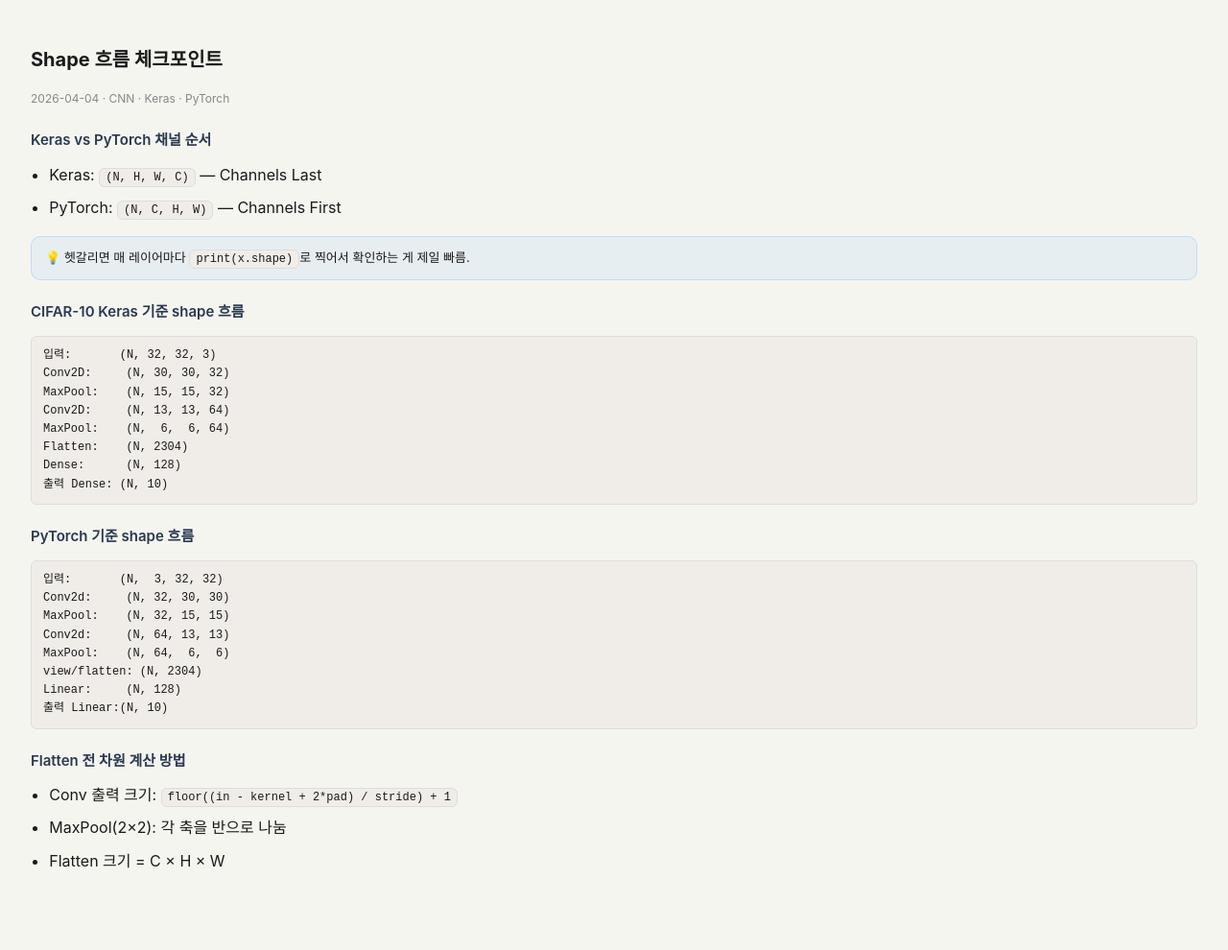
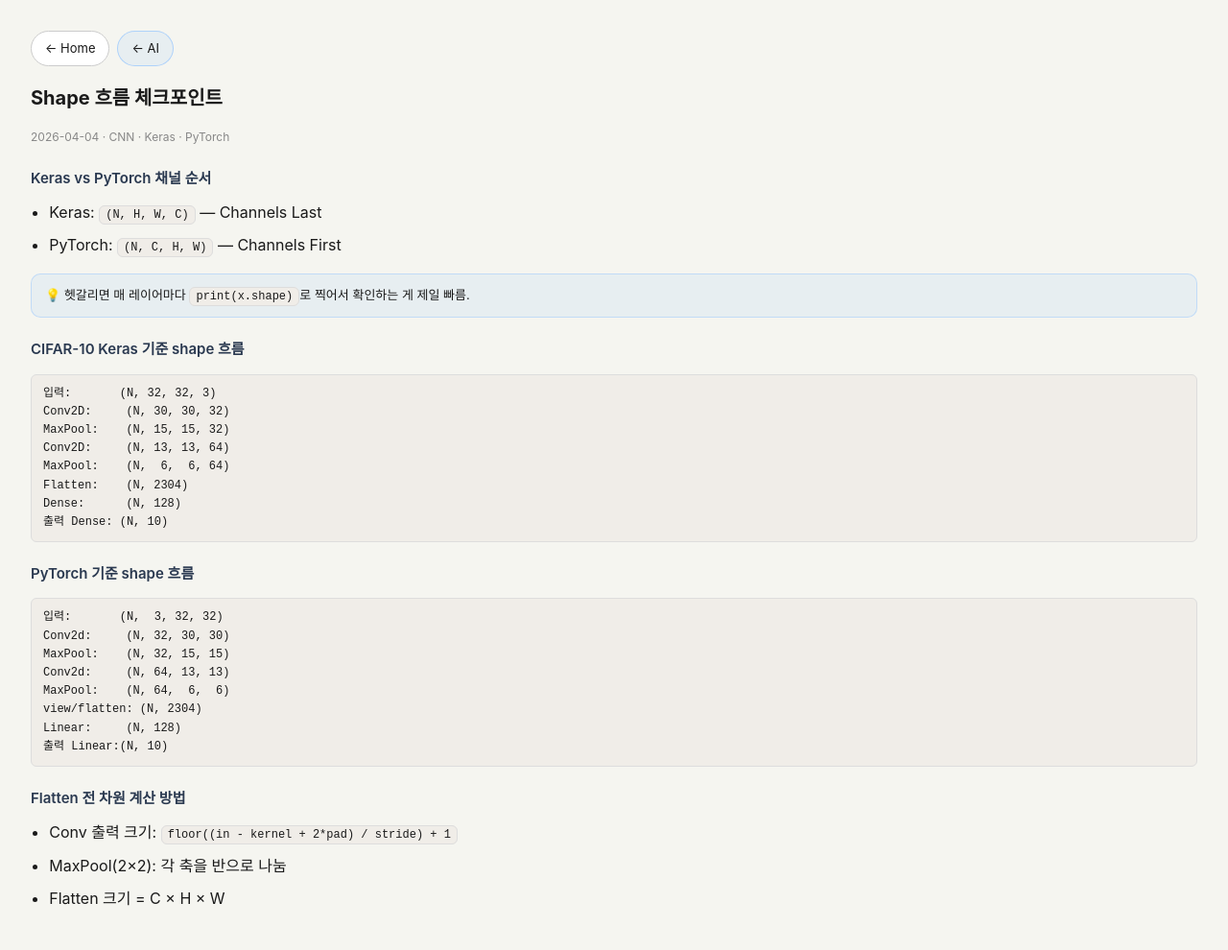
Before and after one commit to LxNx-Hn/LxNx-Hn.github.io, a Jekyll site: the page ai/post1.html, which Jekyll copies as it is, in a window 1280 px wide. Shown: the whole page at 96% size. Built offline with Jekyll 4.4.1, drawn with Linux system fonts in a browser that asks for light colours; before the commit the page ends 951 px from its top, so only the background shows below that.

Commit message:
Add Home/AI nav links to post1.html and post2.html
Agent-Logs-Url: https://github.com/LxNx-Hn/LxNx-Hn.github.io/sessions/df9c3084-890f-46d9-807a-f579731977fe

Co-authored-by: LxNx-Hn <51896910+LxNx-Hn@users.noreply.github.com>

```diff
--- a/ai/post1.html
+++ b/ai/post1.html
@@ -28,6 +28,10 @@
   </style>
 </head>
 <body>
+  <nav style="margin-bottom:1rem;display:flex;gap:8px;flex-wrap:wrap">
+    <a href="/" style="display:inline-block;padding:6px 14px;border-radius:999px;border:1px solid #ccc;background:#fff;color:#1a1a1a;text-decoration:none;font-size:13px;">← Home</a>
+    <a href="/ai/" style="display:inline-block;padding:6px 14px;border-radius:999px;border:1px solid rgba(135,191,255,.6);background:rgba(135,191,255,.12);color:#1a1a1a;text-decoration:none;font-size:13px;">← AI</a>
+  </nav>
   <h1>Shape 흐름 체크포인트</h1>
   <p class="meta">2026-04-04 · CNN · Keras · PyTorch</p>
 
--- a/ai/post2.html
+++ b/ai/post2.html
@@ -28,6 +28,10 @@
   </style>
 </head>
 <body>
+  <nav style="margin-bottom:1rem;display:flex;gap:8px;flex-wrap:wrap">
+    <a href="/" style="display:inline-block;padding:6px 14px;border-radius:999px;border:1px solid #ccc;background:#fff;color:#1a1a1a;text-decoration:none;font-size:13px;">← Home</a>
+    <a href="/ai/" style="display:inline-block;padding:6px 14px;border-radius:999px;border:1px solid rgba(135,191,255,.6);background:rgba(135,191,255,.12);color:#1a1a1a;text-decoration:none;font-size:13px;">← AI</a>
+  </nav>
   <h1>학습 루프 정리</h1>
   <p class="meta">2026-04-04 · CNN · Keras · PyTorch · Training</p>
 
```
